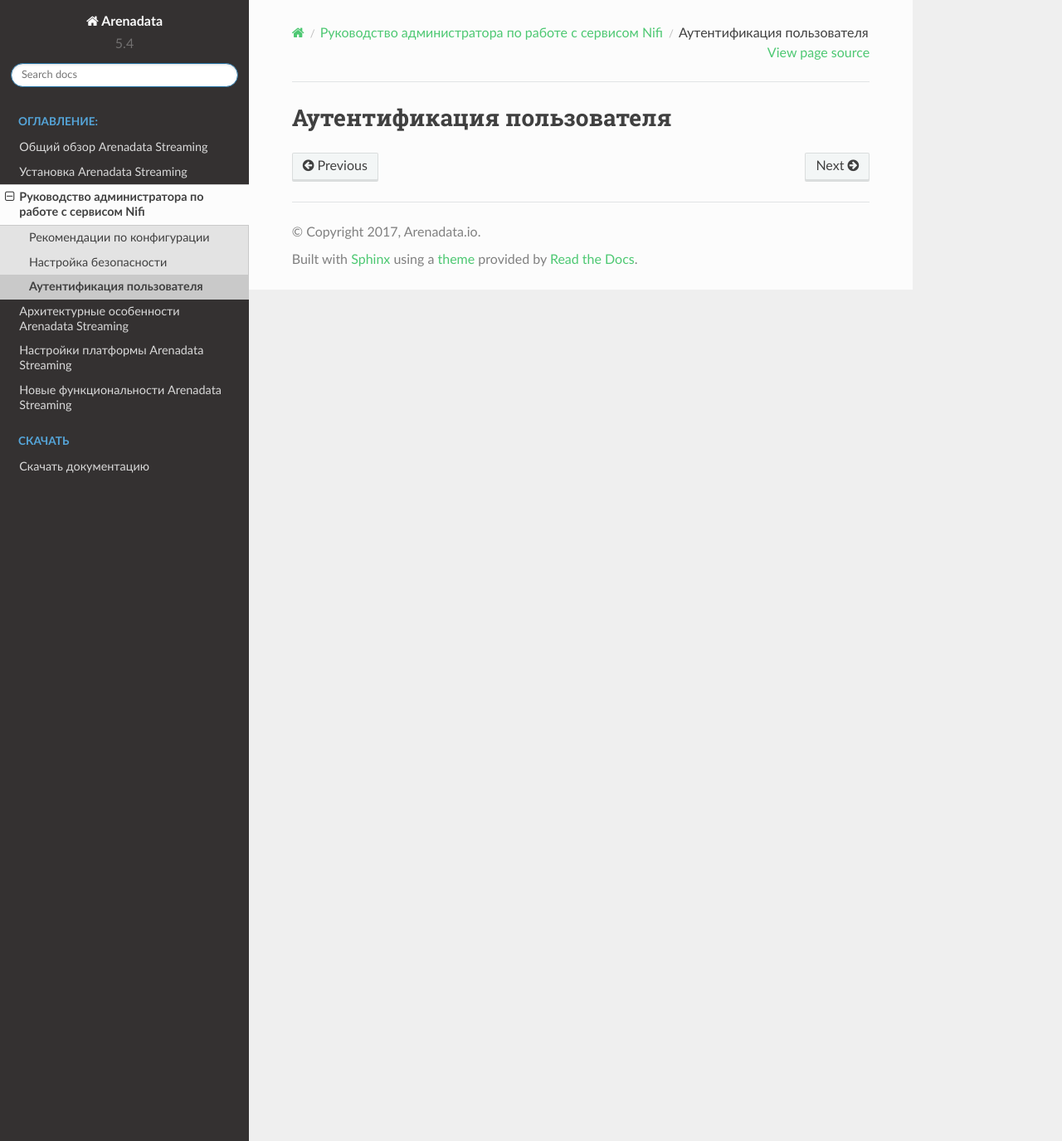
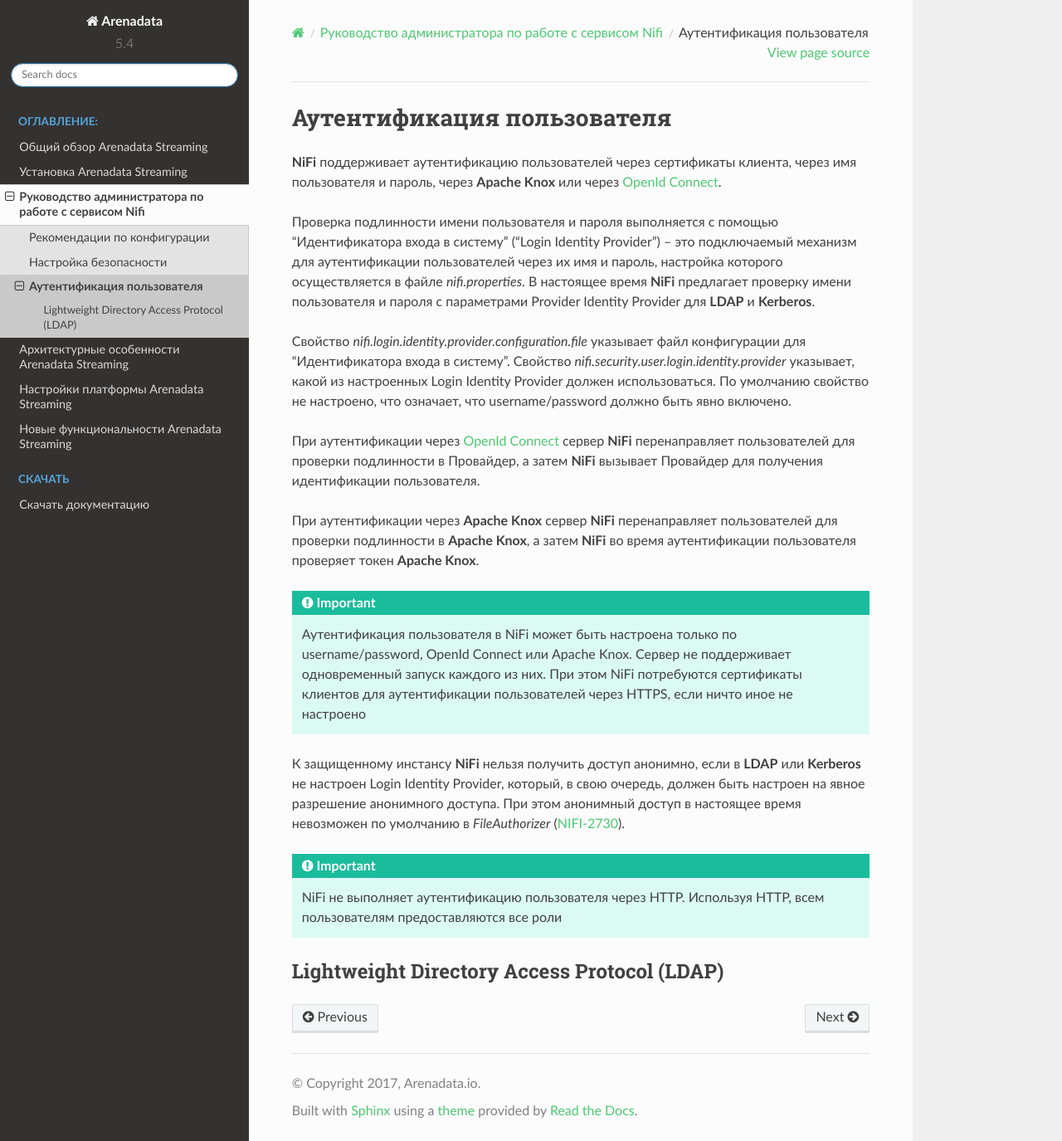
Before and after one commit to arenadata/docs_ads, a Sphinx documentation site: the page built from source/AdminNIFI/Authentication.rst, in a window 1280 px wide and 1375 px high. Shown: the whole window at 83% size. Built offline with Sphinx 7.4.7 and the Read the Docs theme 2.0.0, drawn with Linux system fonts in a browser that asks for light colours; pages that are not in the unit, such as notebooks, are missing from menus.

Commit message:
Update Authentication.rst

```diff
--- a/source/AdminNIFI/Authentication.rst
+++ b/source/AdminNIFI/Authentication.rst
@@ -1,2 +1,22 @@
 Аутентификация пользователя
 =============================
+
+**NiFi** поддерживает аутентификацию пользователей через сертификаты клиента, через имя пользователя и пароль, через **Apache Knox** или через `OpenId Connect <http://openid.net/connect>`_.
+
+Проверка подлинности имени пользователя и пароля выполняется с помощью "Идентификатора входа в систему" ("Login Identity Provider") -- это подключаемый механизм для аутентификации пользователей через их имя и пароль, настройка которого осуществляется в файле *nifi.properties*. В настоящее время **NiFi** предлагает проверку имени пользователя и пароля с параметрами Provider Identity Provider для **LDAP** и **Kerberos**.
+
+Свойство *nifi.login.identity.provider.configuration.file* указывает файл конфигурации для "Идентификатора входа в систему". Свойство *nifi.security.user.login.identity.provider* указывает, какой из настроенных Login Identity Provider должен использоваться. По умолчанию свойство не настроено, что означает, что username/password должно быть явно включено.
+
+При аутентификации через `OpenId Connect <http://openid.net/connect>`_ сервер **NiFi** перенаправляет пользователей для проверки подлинности в Провайдер, а затем **NiFi** вызывает Провайдер для получения идентификации пользователя.
+
+При аутентификации через **Apache Knox** сервер **NiFi** перенаправляет пользователей для проверки подлинности в **Apache Knox**, а затем **NiFi** во время аутентификации пользователя проверяет токен **Apache Knox**.
+
+.. important:: Аутентификация пользователя в NiFi может быть настроена только по username/password, OpenId Connect или Apache Knox. Сервер не поддерживает одновременный запуск каждого из них. При этом NiFi потребуются сертификаты клиентов для аутентификации пользователей через HTTPS, если ничто иное не настроено
+
+К защищенному инстансу **NiFi** нельзя получить доступ анонимно, если в **LDAP** или **Kerberos** не настроен Login Identity Provider, который, в свою очередь, должен быть настроен на явное разрешение анонимного доступа. При этом анонимный доступ в настоящее время невозможен по умолчанию в *FileAuthorizer* (`NIFI-2730 <https://issues.apache.org/jira/browse/NIFI-2730>`_).
+
+.. important:: NiFi не выполняет аутентификацию пользователя через HTTP. Используя HTTP, всем пользователям предоставляются все роли
+
+
+Lightweight Directory Access Protocol (LDAP)
+---------------------------------------------
```
